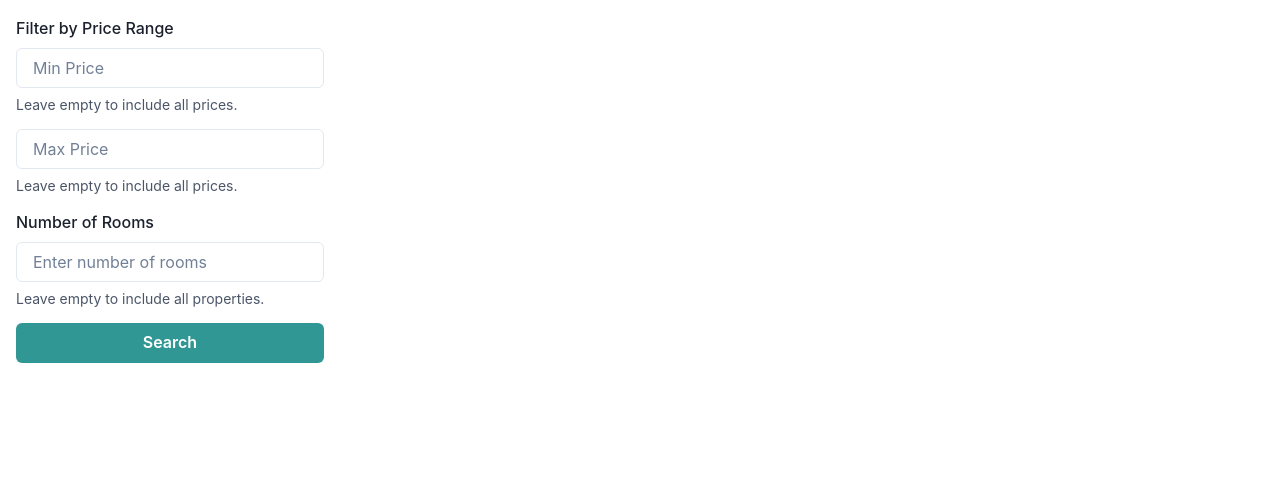
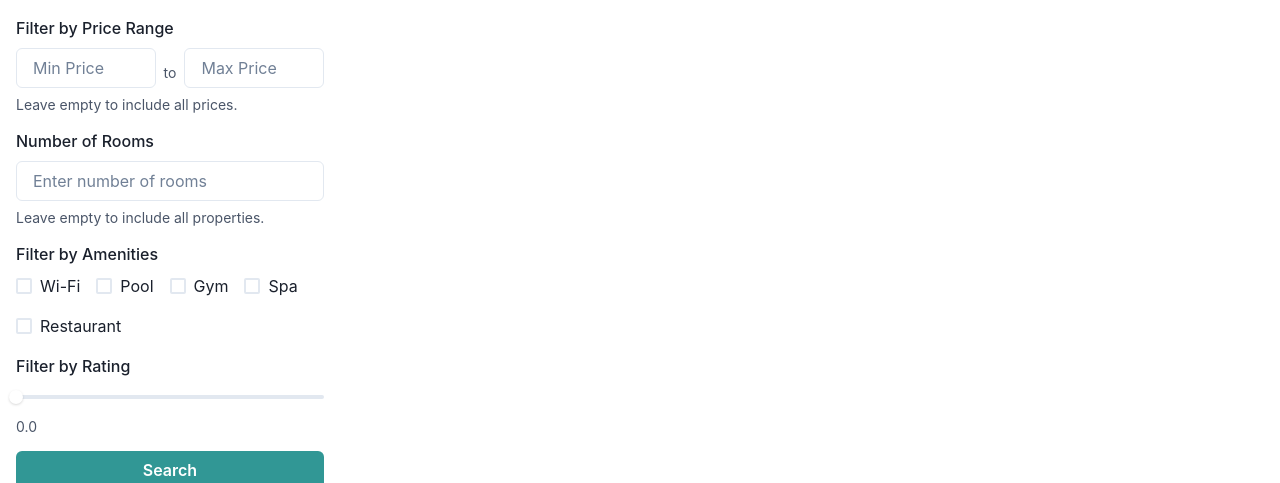
Before and after one commit to ShaikIsmail0567/Homestead-Horizon, a React (Create React App) app in the folder frontend/guest-management/: page /dashboard in a window 1280 px wide. Shown: the part 144-627 px from the top of the page. Built offline with nearby package versions, Linux system fonts and the light colour scheme; no server answers.

Commit message:
updated done in filter section of the guests dashboard

```diff
--- a/frontend/guest-management/src/guests/components/PropertyCard.js
+++ b/frontend/guest-management/src/guests/components/PropertyCard.js
@@ -36,9 +36,19 @@ const PropertyCard = ({ property }) => {
           {property.location}
         </Text>
       </Flex>
+
       <Text mt="2" fontSize="md">
         {property.description}
       </Text>
+      <Flex align="center" justify="space-between" mt="2">
+        <Text size="md" >
+          Amenities : {property.amenities}
+        </Text>
+
+      </Flex>
+      <Text fontSize="md">
+          Rating: {property.rating}
+        </Text>
       <Flex align="center" justify="space-between" mt="2">
         <Text fontSize="md">
           Rooms: {property.rooms}
--- a/frontend/guest-management/src/guests/pages/DashboardPage.js
+++ b/frontend/guest-management/src/guests/pages/DashboardPage.js
@@ -10,6 +10,15 @@ import {
   FormControl,
   FormLabel,
   FormHelperText,
+  Flex,
+  Checkbox,
+  CheckboxGroup,
+  Wrap,
+  WrapItem,
+  Slider,
+  SliderTrack,
+  SliderFilledTrack,
+  SliderThumb,
 } from '@chakra-ui/react';
 import PropertyCard from '../components/PropertyCard';
 
@@ -20,6 +29,9 @@ const DashboardPage = () => {
     location: '',
     minPrice: '',
     maxPrice: '',
+    numRooms: '',
+    amenities: [],
+    rating: 0,
   });
 
   // Fetch properties from the backend
@@ -35,7 +47,7 @@ const DashboardPage = () => {
     };
 
     fetchProperties();
-  }, []);
+  }, [filters, searchTerm]);
 
   // Filter properties based on search term and filters
   const filteredProperties = properties.filter((property) => {
@@ -47,8 +59,15 @@ const DashboardPage = () => {
 
     const nameMatch = searchTerm.trim() === '' || property.title.toLowerCase().includes(searchTerm.toLowerCase());
     const numRoomsMatch =
-    filters.numRooms === '' || property.rooms === parseInt(filters.numRooms, 10);
-    return locationMatch && minPriceMatch && maxPriceMatch && nameMatch && numRoomsMatch;
+      filters.numRooms === '' || property.numRooms === parseInt(filters.numRooms, 10);
+
+    const amenitiesMatch =
+      filters.amenities.length === 0 ||
+      filters.amenities.every((amenity) => property.amenities.includes(amenity));
+
+    const ratingMatch = filters.rating === 0 || property.rating >= filters.rating;
+
+    return locationMatch && minPriceMatch && maxPriceMatch && nameMatch && numRoomsMatch && amenitiesMatch && ratingMatch;
   });
 
   // Clear the search term and filters
@@ -59,8 +78,12 @@ const DashboardPage = () => {
       minPrice: '',
       maxPrice: '',
       numRooms: '',
+      amenities: [],
+      rating: 0,
     });
   };
+
+  const amenitiesOptions = ['Wi-Fi', 'Pool', 'Gym', 'Spa', 'Restaurant'];
 
   return (
     <Box p="4">
@@ -88,21 +111,21 @@ const DashboardPage = () => {
             </FormControl>
             <FormControl>
               <FormLabel>Filter by Price Range</FormLabel>
+              <Flex align="center">
                 <Input
                   type="number"
                   placeholder="Min Price"
                   value={filters.minPrice}
                   onChange={(e) => setFilters({ ...filters, minPrice: e.target.value })}
                 />
-              <FormHelperText>Leave empty to include all prices.</FormHelperText>
-            </FormControl>
-            <FormControl>
+                <FormHelperText mx="2">to</FormHelperText>
                 <Input
                   type="number"
                   placeholder="Max Price"
                   value={filters.maxPrice}
                   onChange={(e) => setFilters({ ...filters, maxPrice: e.target.value })}
                 />
+              </Flex>
               <FormHelperText>Leave empty to include all prices.</FormHelperText>
             </FormControl>
             <FormControl>
@@ -115,7 +138,39 @@ const DashboardPage = () => {
               />
               <FormHelperText>Leave empty to include all properties.</FormHelperText>
             </FormControl>
-
+            <FormControl>
+              <FormLabel>Filter by Amenities</FormLabel>
+              <CheckboxGroup
+                colorScheme="teal"
+                value={filters.amenities}
+                onChange={(values) => setFilters({ ...filters, amenities: values })}
+              >
+                <Wrap spacing="4">
+                  {amenitiesOptions.map((amenity) => (
+                    <WrapItem key={amenity}>
+                      <Checkbox value={amenity}>{amenity}</Checkbox>
+                    </WrapItem>
+                  ))}
+                </Wrap>
+              </CheckboxGroup>
+            </FormControl>
+            <FormControl>
+              <FormLabel>Filter by Rating</FormLabel>
+              <Slider
+                aria-label="rating-slider"
+                min={0}
+                max={5}
+                step={0.5}
+                value={filters.rating}
+                onChange={(value) => setFilters({ ...filters, rating: value })}
+              >
+                <SliderTrack>
+                  <SliderFilledTrack />
+                </SliderTrack>
+                <SliderThumb />
+              </Slider>
+              <FormHelperText>{filters.rating.toFixed(1)}</FormHelperText>
+            </FormControl>
             {/* Search button */}
             <Button onClick={clearFilters} colorScheme="teal">
               Search
```
Lines whose indentation alone changed are shown as unchanged.
